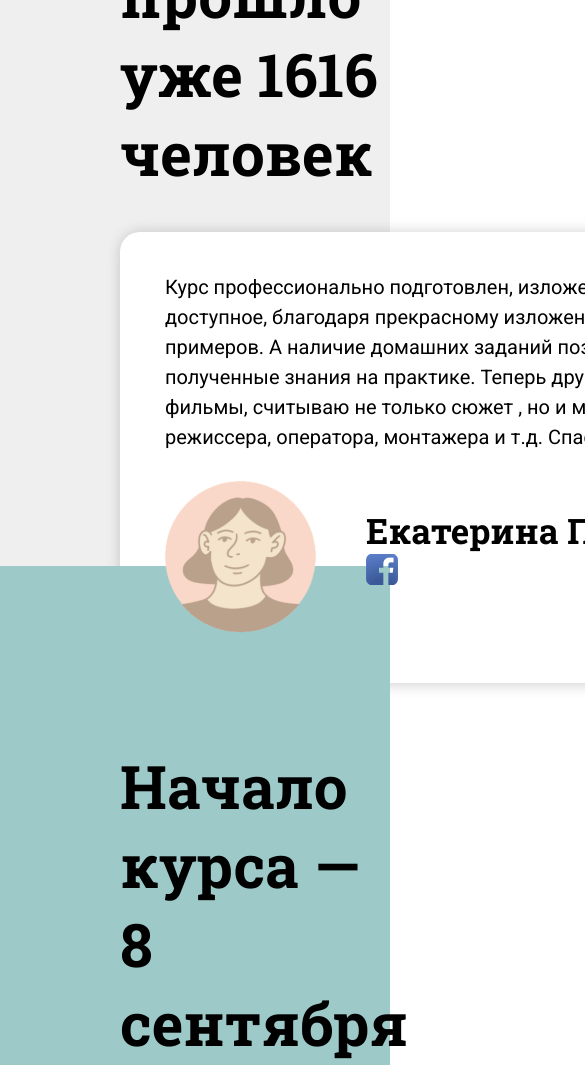
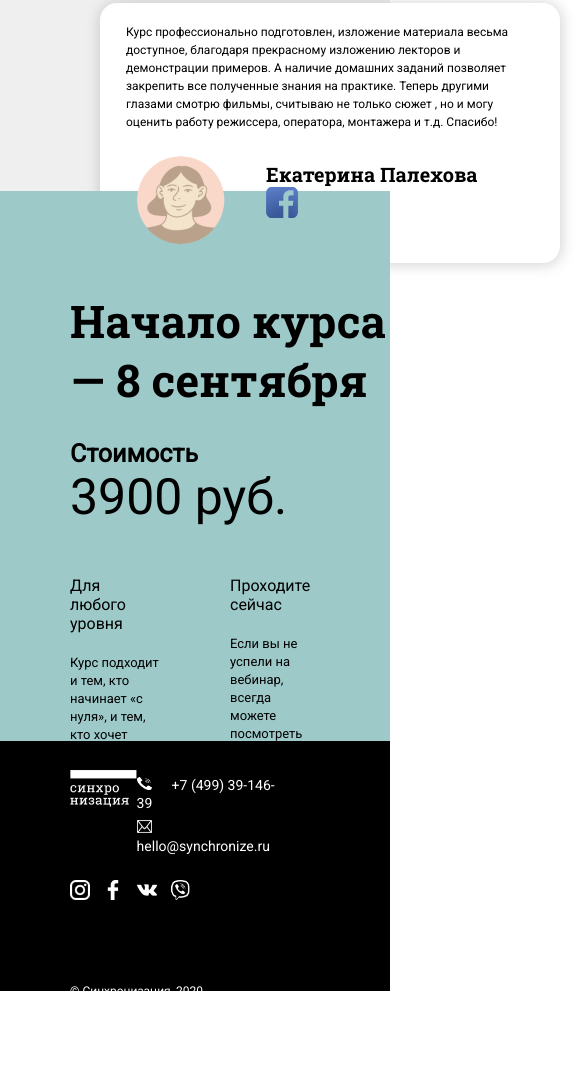
Before and after one commit to inet707/ExerciseFigmaMain, a plain HTML site: page index.html in a window 390 px wide. Shown: the part 6176-7241 px from the top of the page, 585 px wide, since content can reach past the window. After the commit the page ends 7174 px from the top, so only its background shows below. Drawn offline with Linux system fonts and the light colour scheme.

Commit message:
update file

```diff
--- a/index.html
+++ b/index.html
@@ -291,17 +291,17 @@
     </div>
     <div class="Container_footer">
       <div class="Sinxro">
-        <div><img src="/photo/logo_mobile_white.png" alt="Sinxrozasiya"></div>
+        <div><img src="/photo/logo_mobile_white.png" alt="Sinxrozasiya" class="Photo_footer_Sinxrozasiya"></div>
         <div class="contact">
          <div> <img src="/photo/phone_white.png" alt="phone_white" class="phone_white_png"><span class="contact-info">+7 (499) 39-146-39</span></div>
          <div> <img src="/photo/mail_white.png" alt="mail_white" class="phone_white_png"><span class="contact-info">hello@synchronize.ru</span></div>
         </div>
         </div>
         <div class="Socialnetwork_Icon">
-          <div class="Socialnetwork_Icon_item"><img src="/photo/logoInsta.png" alt="Instagram"></div>
-          <div class="Socialnetwork_Icon_item"><img src="/photo/fb.png" alt="Facebook"></div>
-          <div class="Socialnetwork_Icon_item"><img src="/photo/vk.png" alt="Vkontakt"></div>
-          <div class="Socialnetwork_Icon_item"><img src="/photo/viber.png" alt="Viber"></div>
+          <div ><img src="/photo/logoInsta.png" alt="Instagram" class="Socialnetwork_Icon_item"></div>
+          <div ><img src="/photo/fb.png" alt="Facebook" class="Socialnetwork_Icon_item" ></div>
+          <div><img src="/photo/vk.png" alt="Vkontakt" class="Socialnetwork_Icon_item"></div>
+          <div ><img src="/photo/viber.png" alt="Viber" class="Socialnetwork_Icon_item"></div>
         </div>
         <div class="Container_footer_Copyright"><p1>© Синхронизация, 2020</p1></div>
     </div>
--- a/style.css
+++ b/style.css
@@ -508,4 +508,102 @@
     width: 150px;
     height: 36px;
   }
+  .Container_3_Head {
+    margin-top: 30px;
+    font-size: 32px;
+  }
+  .block_ekaterina_content {
+    width: 460px;
+    height: 260px;
+    margin-left: 100px;
+    background-color: #ffffff;
+    box-shadow: 1px 1px 15px rgba(0, 0, 0, 0.2);
+    border-radius: 17px;
+    margin-top: 20px;
+  }
+  .block_ekaterina_text {
+    font-size: 12px;
+    line-height: 18px;
+    padding-top: 20px;
+    padding-left: 26px;
+  }
+  .block_ekaterina_afterText {
+    display: flex;
+    flex-wrap: wrap;
+    margin-left: 26px;
+  }
+  .block_ekaterina_img {
+    width: 110.04px;
+    height: 97.88px;
+  }
+  .block_ekaterina_h3 {
+    padding-top: 10px;
+    font-size: 17px;
+  }
+  .Container_3 {
+    height: 550px;
+    width: 100%;
+    margin-top: 55px;
+  }
+  .Container_4 {
+    height: 550px;
+  }
+  .Container_4_head {
+    font-size: 30px;
+    margin-top: 0;
+  }
+  .Container_4_content {
+    margin-left: 70px;
+    padding-top: 100px;
+  }
+  .Container_4_3900RUB {
+    font-size: 50px;
+  }
+  .Container_4_textPrice {
+    margin-top: 30px;
+  }
+  .Container_4_lastBlock_head {
+    font-size: 16px;
+  }
+  .Container_4_lastBlock_text {
+    font-size: 13px;
+    line-height: 14px;
+  }
+  .Container_4_lastBlock {
+    margin-top: 50px;
+  }
+  .Container_footer {
+    height: 250px;
+  }
+  .Sinxro {
+    margin-left: 70px;
+    padding-top: 28px;
+  }
+  .Photo_footer_Sinxrozasiya {
+    width: 66.6px;
+    height: 39.38px;
+  }
+  .contact-info {
+    font-size: 14px;
+    margin-right: 150px;
+  }
+  .phone_white_png {
+    width: 15px;
+    height: 13px;
+    margin-top: 8px;
+  }
+  .Socialnetwork_Icon {
+    width: 120px;
+    margin-left: 70px;
+    margin-top: 25px;
+  }
+  .Socialnetwork_Icon_item {
+    width: 20px;
+    height: 20px;
+  }
+  .Container_footer_Copyright {
+    font-size: 12px;
+    margin-left: 70px;
+    margin-top: 80px;
+  }
 }
```
